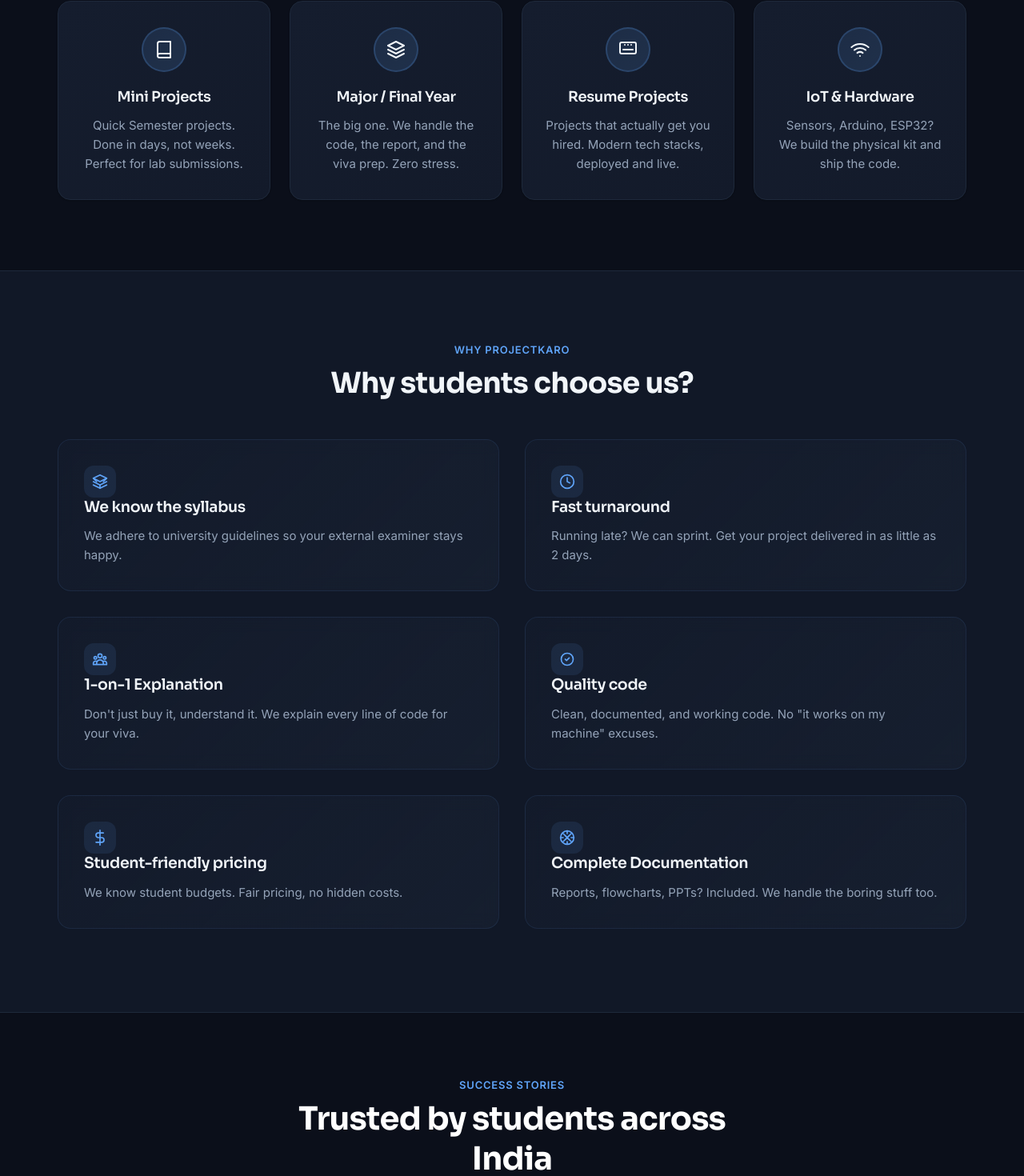
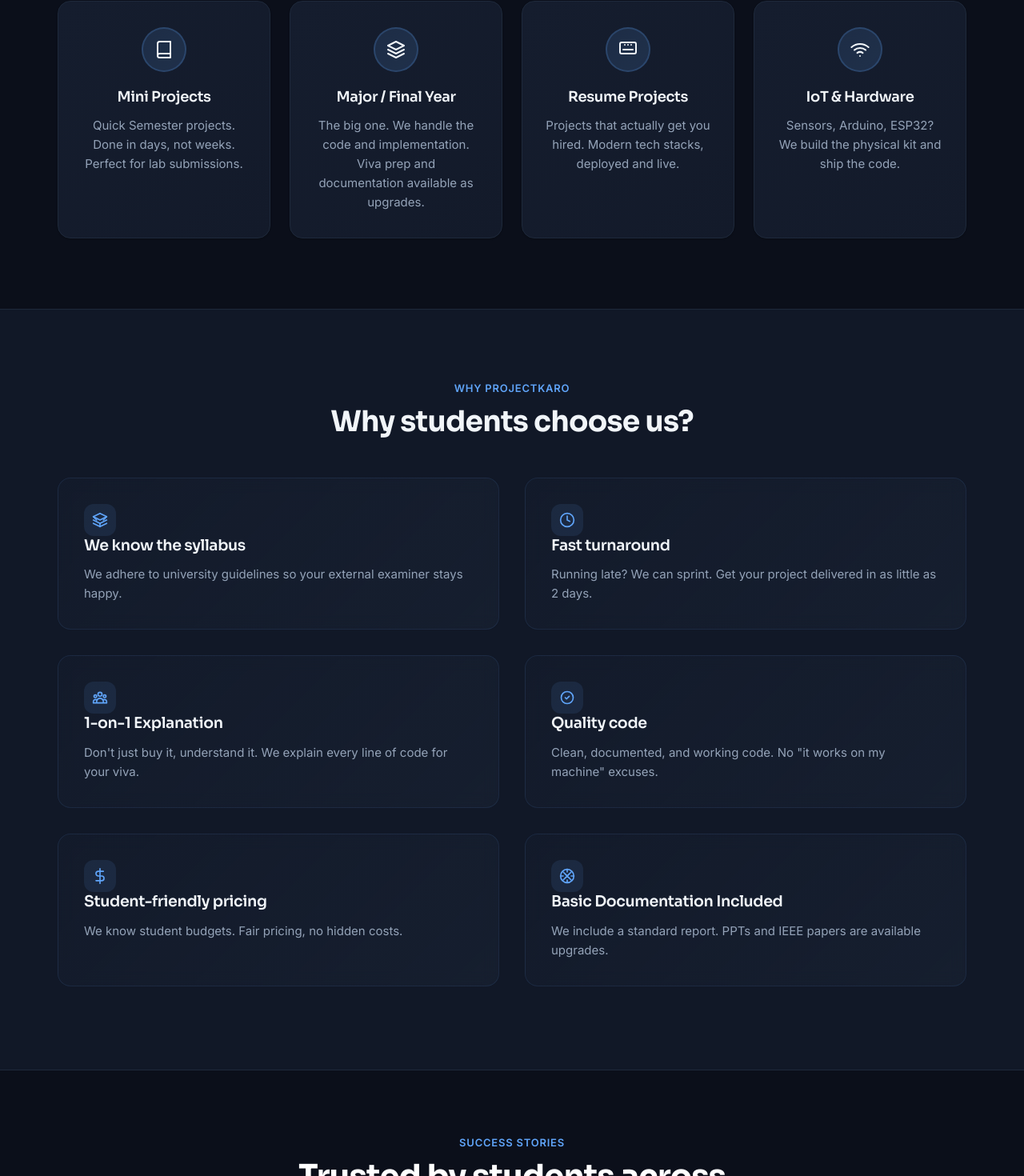
Before and after one commit to bolusaniakshaykumar/projectkaro, a Next.js app: page / in a window 1280 px wide. Shown: the part 1974-3444 px from the top of the page at 80% size. Built offline with nearby package versions, Linux system fonts and the light colour scheme.

Commit message:
refactor: clarify documentation pricing (basic included vs premium add-ons)

```diff
--- a/src/app/page.tsx
+++ b/src/app/page.tsx
@@ -224,7 +224,7 @@ export default function HomePage() {
                 </svg>
               </div>
               <h3>Major / Final Year</h3>
-              <p>The big one. We handle the code, the report, and the viva prep. Zero stress.</p>
+              <p>The big one. We handle the code and implementation. Viva prep and documentation available as upgrades.</p>
             </li>
             <li className={styles.cardOffer}>
               <div className={styles.cardOfferIcon}>
@@ -323,8 +323,8 @@ export default function HomePage() {
                   <path d="M12 2v4M12 18v4M2 12h4M18 12h4" stroke="currentColor" strokeWidth="2" strokeLinecap="round" />
                 </svg>
               </div>
-              <h3 className={styles.whyCardTitle}>Complete Documentation</h3>
-              <p className={styles.whyCardDesc}>Reports, flowcharts, PPTs? Included. We handle the boring stuff too.</p>
+              <h3 className={styles.whyCardTitle}>Basic Documentation Included</h3>
+              <p className={styles.whyCardDesc}>We include a standard report. PPTs and IEEE papers are available upgrades.</p>
             </article>
           </div>
         </div>
--- a/src/app/projects/page.tsx
+++ b/src/app/projects/page.tsx
@@ -19,7 +19,7 @@ const CATEGORIES = [
   },
   {
     title: "Final-Year Projects",
-    description: "The complete package. We provide the source code, running software, 50+ page project report, and PPT. Guaranteed to run on your laptop.",
+    description: "The complete package. We provide the source code and running software. Reports, PPTs, and Papers available as add-ons.",
     icon: (
       <svg width="40" height="40" viewBox="0 0 24 24" fill="none" stroke="currentColor" strokeWidth="1.5" strokeLinecap="round" strokeLinejoin="round">
         <path d="M22 10v6M2 10l10-5 10 5-10 5z" />
--- a/src/app/start-a-project/page.tsx
+++ b/src/app/start-a-project/page.tsx
@@ -80,7 +80,7 @@ export default function StartAProjectPage() {
                 </li>
                 <li className={styles.contactItem}>
                   <svg width="18" height="18" viewBox="0 0 24 24" fill="none" stroke="currentColor" strokeWidth="2"><polyline points="20 6 9 17 4 12"></polyline></svg>
-                  <span>Full Docs Included</span>
+                  <span>Basic Report Included</span>
                 </li>
                 <li className={styles.contactItem}>
                   <svg width="18" height="18" viewBox="0 0 24 24" fill="none" stroke="currentColor" strokeWidth="2"><polyline points="20 6 9 17 4 12"></polyline></svg>
--- a/src/components/CTA/CTA.tsx
+++ b/src/components/CTA/CTA.tsx
@@ -9,7 +9,7 @@ interface CTAProps {
 
 export default function CTA({
   title = "Ready to pass with zero stress?",
-  description = "Submit your abstract now, and we'll handle the rest. Code, Report, PPT — All sorted for you.",
+  description = "Submit your abstract now, and we'll handle the rest. Code & Basic Report included with every project.",
   showButton = true,
 }: CTAProps) {
   return (
--- a/src/components/FAQ/FAQ.tsx
+++ b/src/components/FAQ/FAQ.tsx
@@ -29,7 +29,7 @@ const FAQ_ITEMS = [
   // Column 2 - Academic & Support
   {
     question: "Do you provide project reports and PPTs?",
-    answer: "Yes, we include standard academic documentation: Synopsis, SRS, System Design, Test Cases, and the Final Project Report (50-100 pages) formatted to IEEE/university standards.",
+    answer: "We include a standard basic project report with every order. However, specialized documentation (PPTs, In-depth Thesis, IEEE Research Papers) are available as premium add-ons.",
   },
   {
     question: "What if my guide asks for changes?",
```
